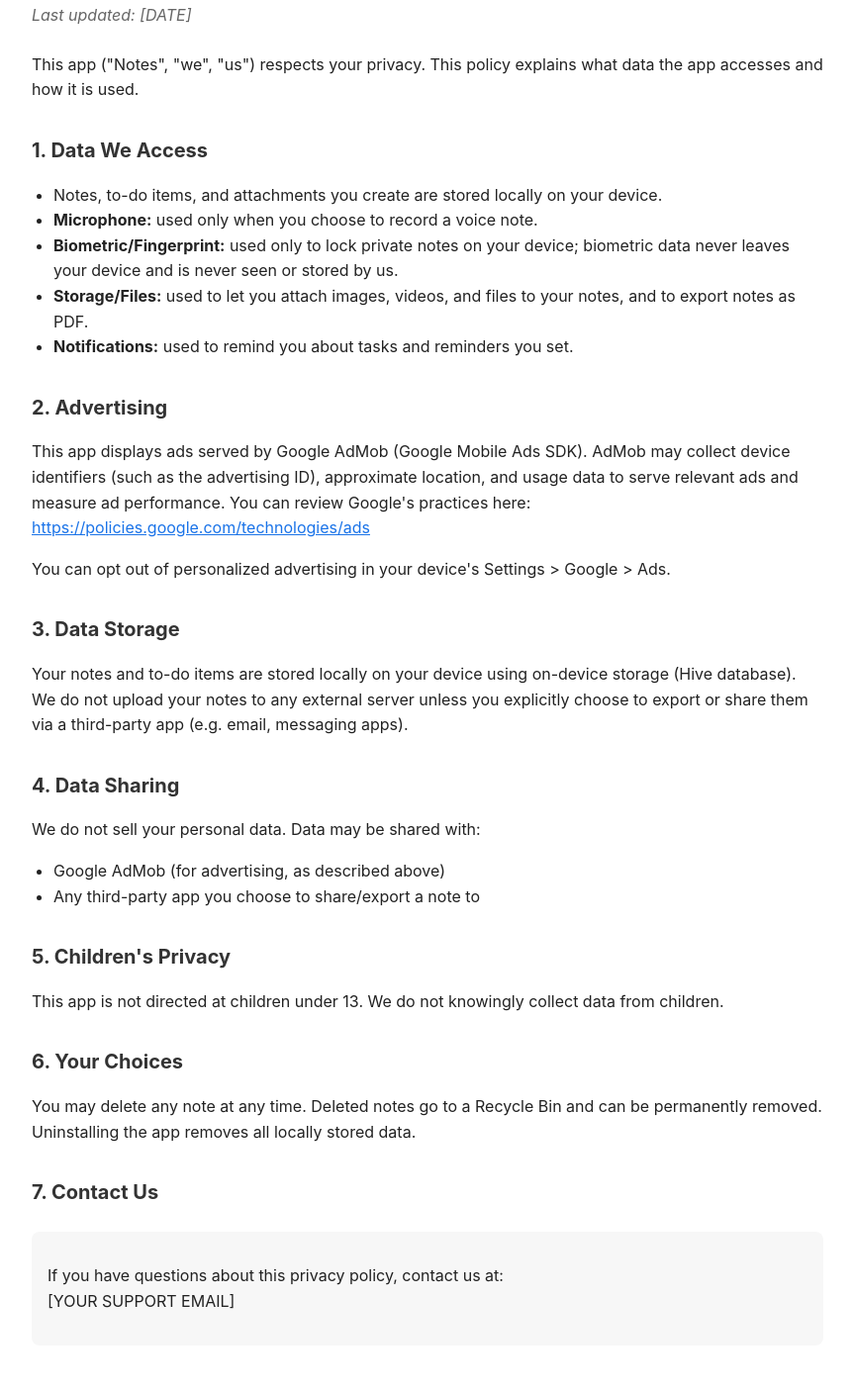
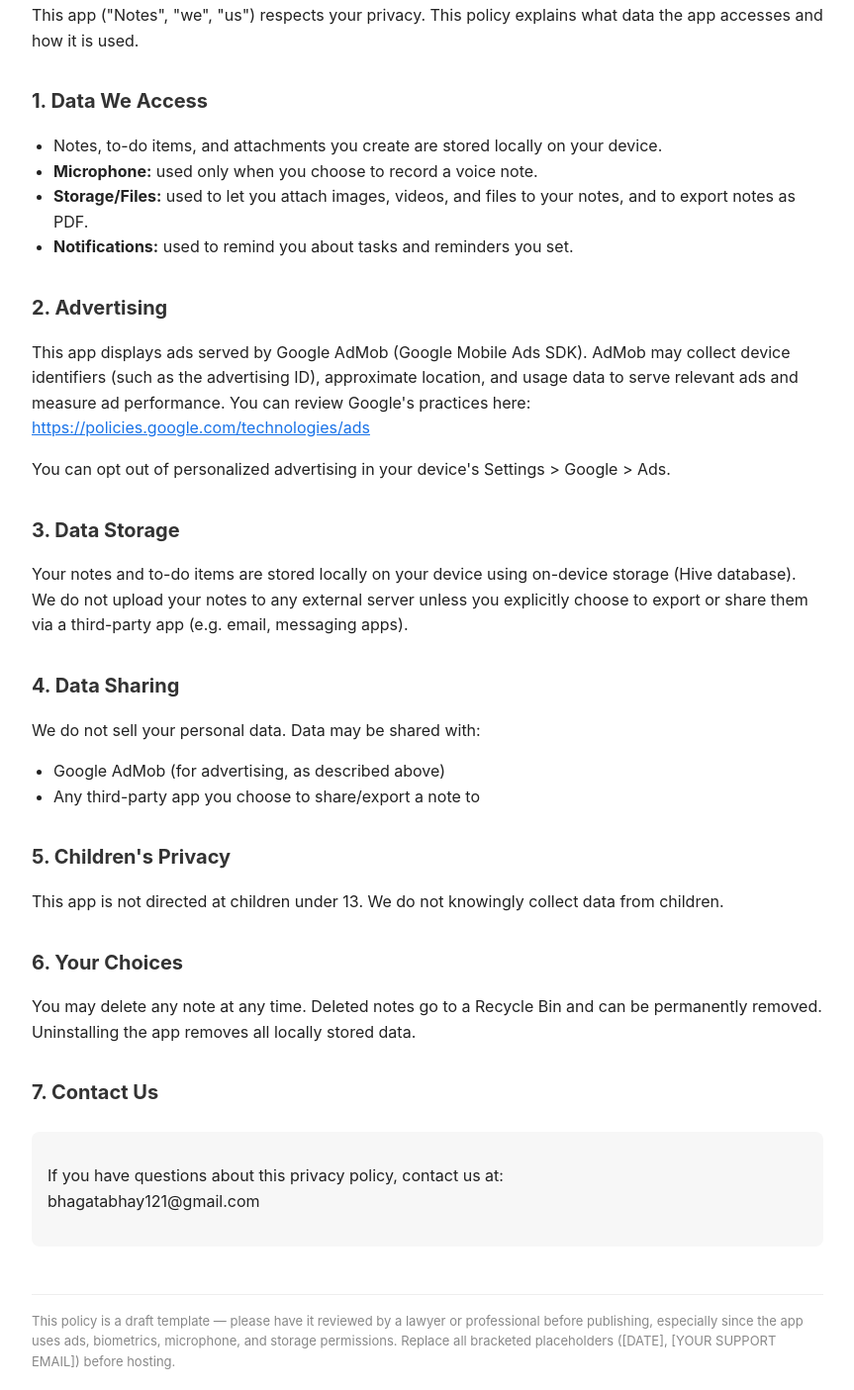
Before and after one commit to bhagatabhay121-lab/android, a plain HTML site: page index.html in a window 1280 px wide. Shown: the part 133-1538 px from the top of the page at 99% size, without its empty margins (208-1071 px from the left). Drawn offline with Linux system fonts and the light colour scheme.

Commit message:
Update index.html

```diff
--- a/index.html
+++ b/index.html
@@ -56,7 +56,6 @@
 <body>
 
 <h1>Privacy Policy for Notes</h1>
-<p class="updated">Last updated: [DATE]</p>
 
 <p>This app ("Notes", "we", "us") respects your privacy. This policy explains what data the app accesses and how it is used.</p>
 
@@ -64,7 +63,6 @@
 <ul>
   <li>Notes, to-do items, and attachments you create are stored locally on your device.</li>
   <li><strong>Microphone:</strong> used only when you choose to record a voice note.</li>
-  <li><strong>Biometric/Fingerprint:</strong> used only to lock private notes on your device; biometric data never leaves your device and is never seen or stored by us.</li>
   <li><strong>Storage/Files:</strong> used to let you attach images, videos, and files to your notes, and to export notes as PDF.</li>
   <li><strong>Notifications:</strong> used to remind you about tasks and reminders you set.</li>
 </ul>
@@ -92,7 +90,7 @@
 <h2>7. Contact Us</h2>
 <div class="contact">
   <p>If you have questions about this privacy policy, contact us at:<br>
-  [YOUR SUPPORT EMAIL]</p>
+  bhagatabhay121@gmail.com</p>
 </div>
 
 <footer>
```
